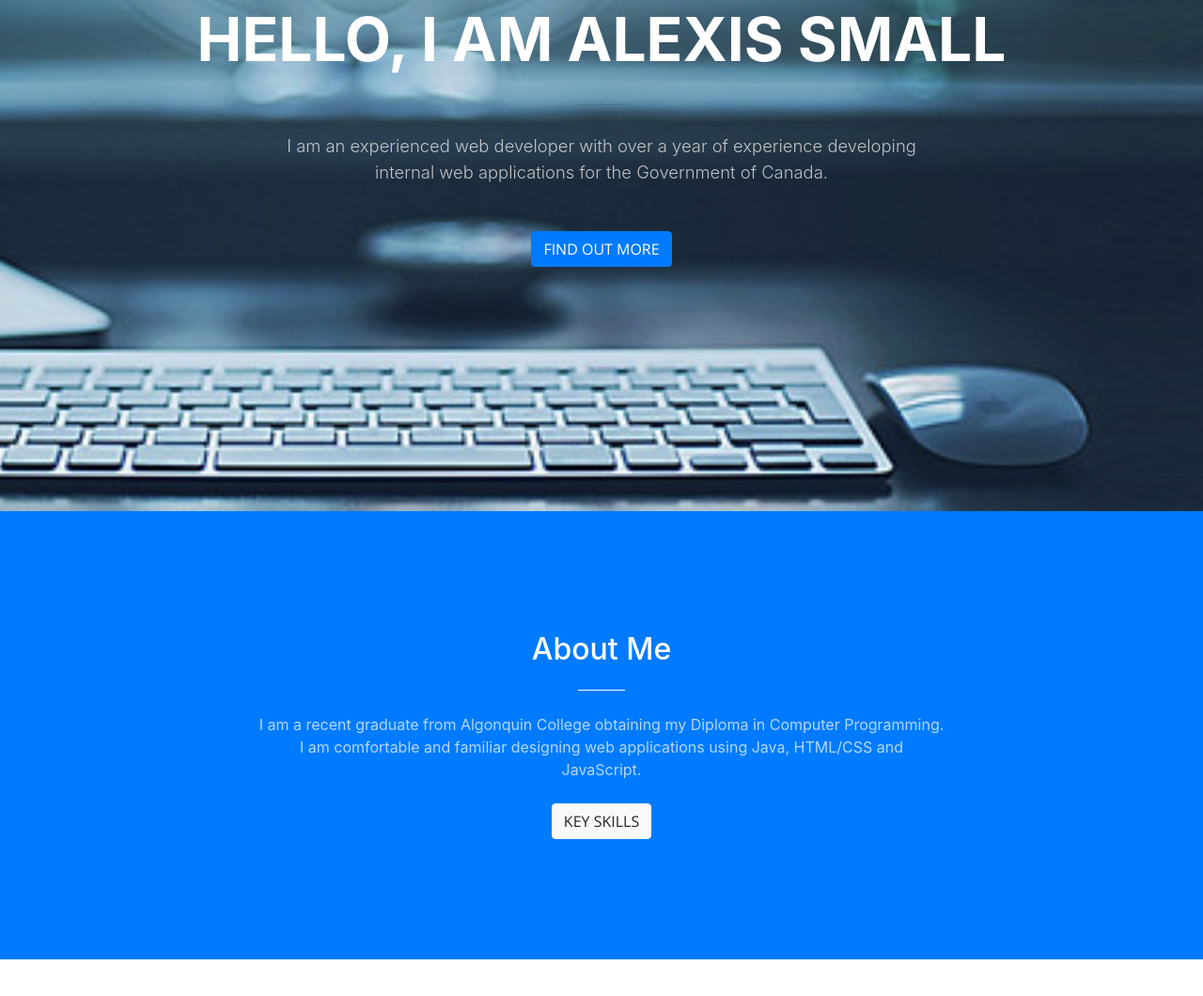
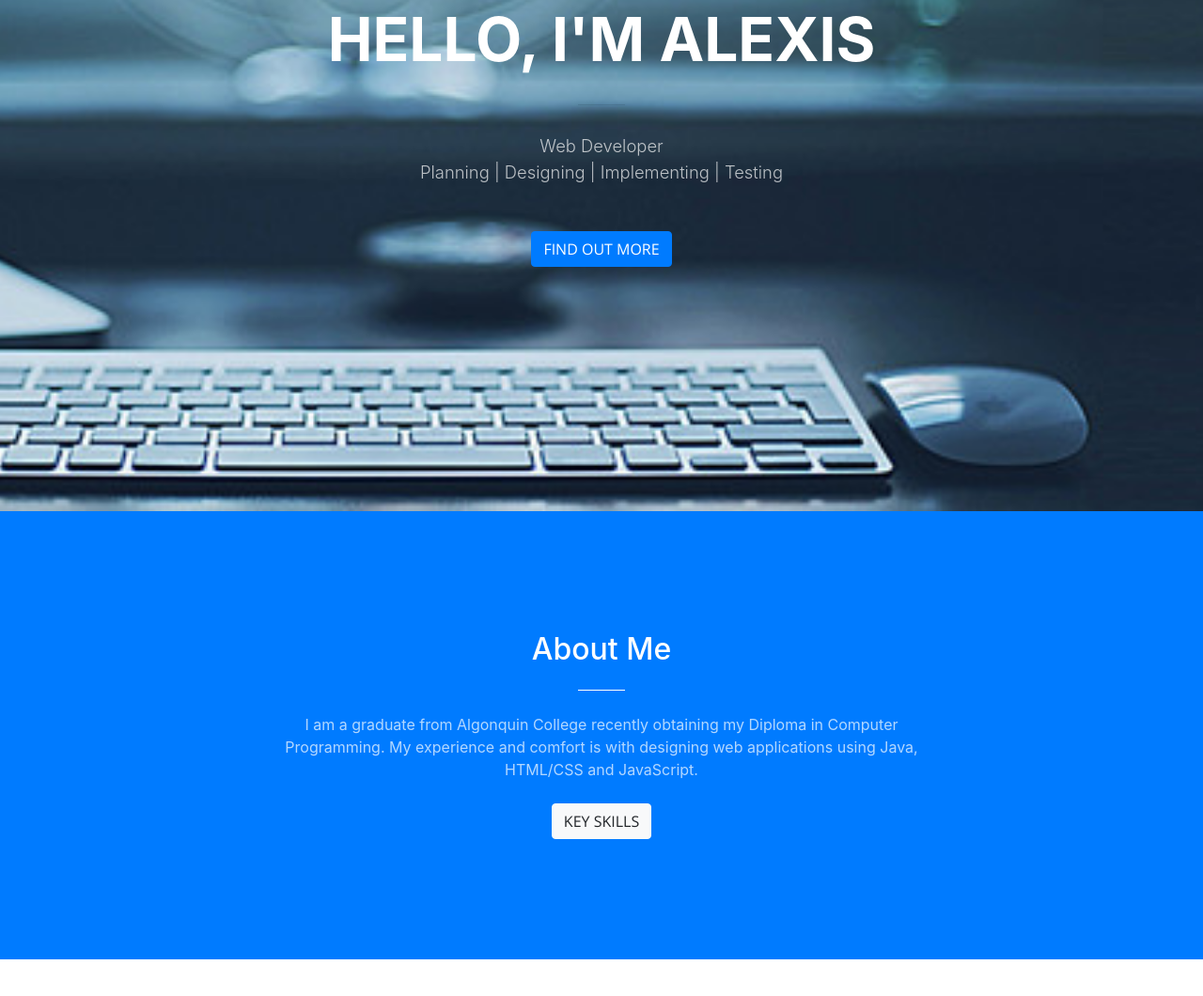
Before and after one commit to small-ac/small-ac.github.io, a website with bundled scripts: page index.html in a window 1280 px wide. Shown: the part 256-1316 px from the top of the page at 94% size. Built offline with nearby package versions, Linux system fonts and the light colour scheme.

Commit message:
changes to text

```diff
--- a/index.html
+++ b/index.html
@@ -59,12 +59,13 @@
         <div class="row">
           <div class="col-lg-10 mx-auto">
             <h1 class="text-uppercase">
-              <strong>Hello, I am Alexis Small</strong>
+              <strong>Hello, I'm Alexis</strong>
             </h1>
             <hr>
           </div>
           <div class="col-lg-8 mx-auto">
-            <p class="text-faded mb-5">I am an experienced web developer with over a year of experience developing internal web applications for the Government of Canada.</p>
+            <p class="text-faded mb-5">Web Developer<br>
+			Planning | Designing | Implementing | Testing </p>
             <a class="btn btn-primary btn-xl js-scroll-trigger" href="#about">Find Out More</a>
           </div>
         </div>
@@ -77,8 +78,8 @@
           <div class="col-lg-8 mx-auto text-center">
             <h2 class="section-heading text-white">About Me</h2>
             <hr class="light my-4">
-            <p class="text-faded mb-4">I am a recent graduate from Algonquin College obtaining my Diploma in Computer Programming.
-			I am comfortable and familiar designing web applications using Java, HTML/CSS and JavaScript.</p>
+            <p class="text-faded mb-4">I am a graduate from Algonquin College recently obtaining my Diploma in Computer Programming.
+			My experience and comfort is with designing web applications using Java, HTML/CSS and JavaScript.</p>
             <a class="btn btn-light btn-xl js-scroll-trigger" href="#services">Key Skills</a>
           </div>
         </div>
```
